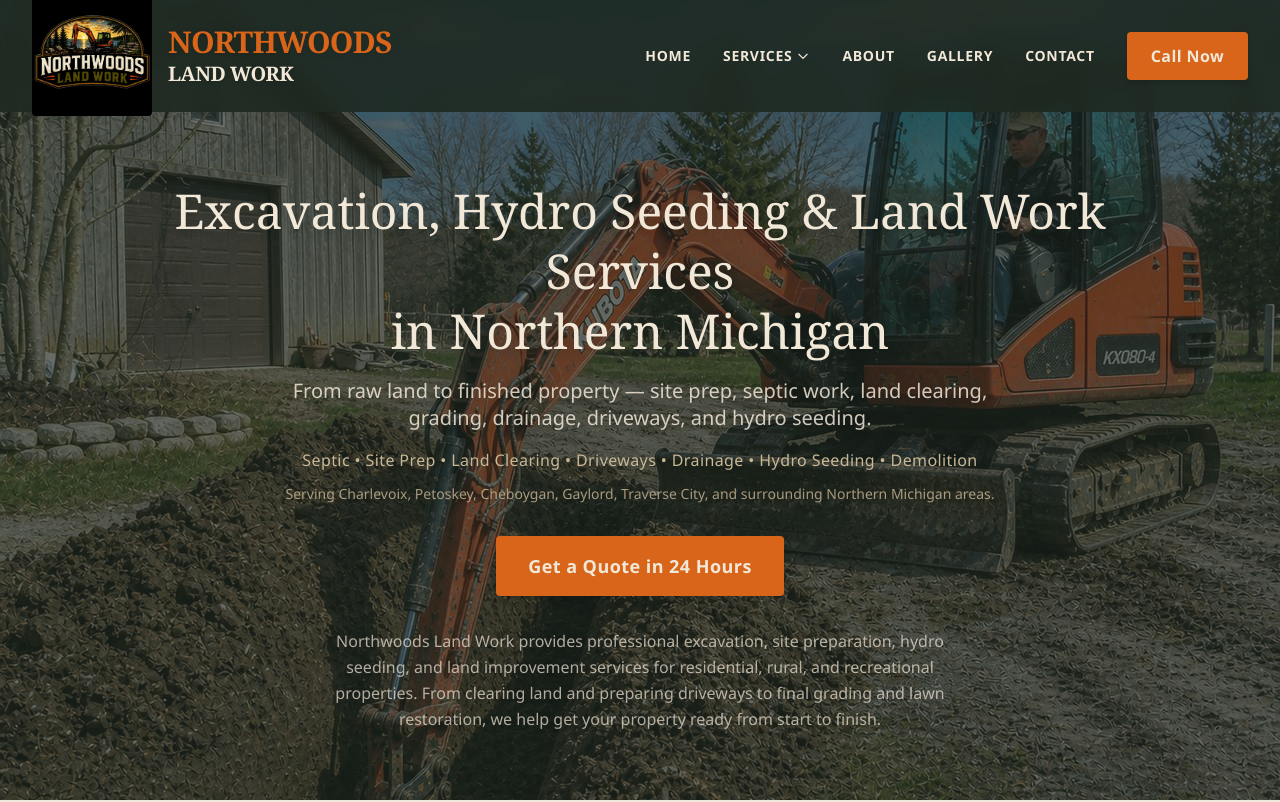
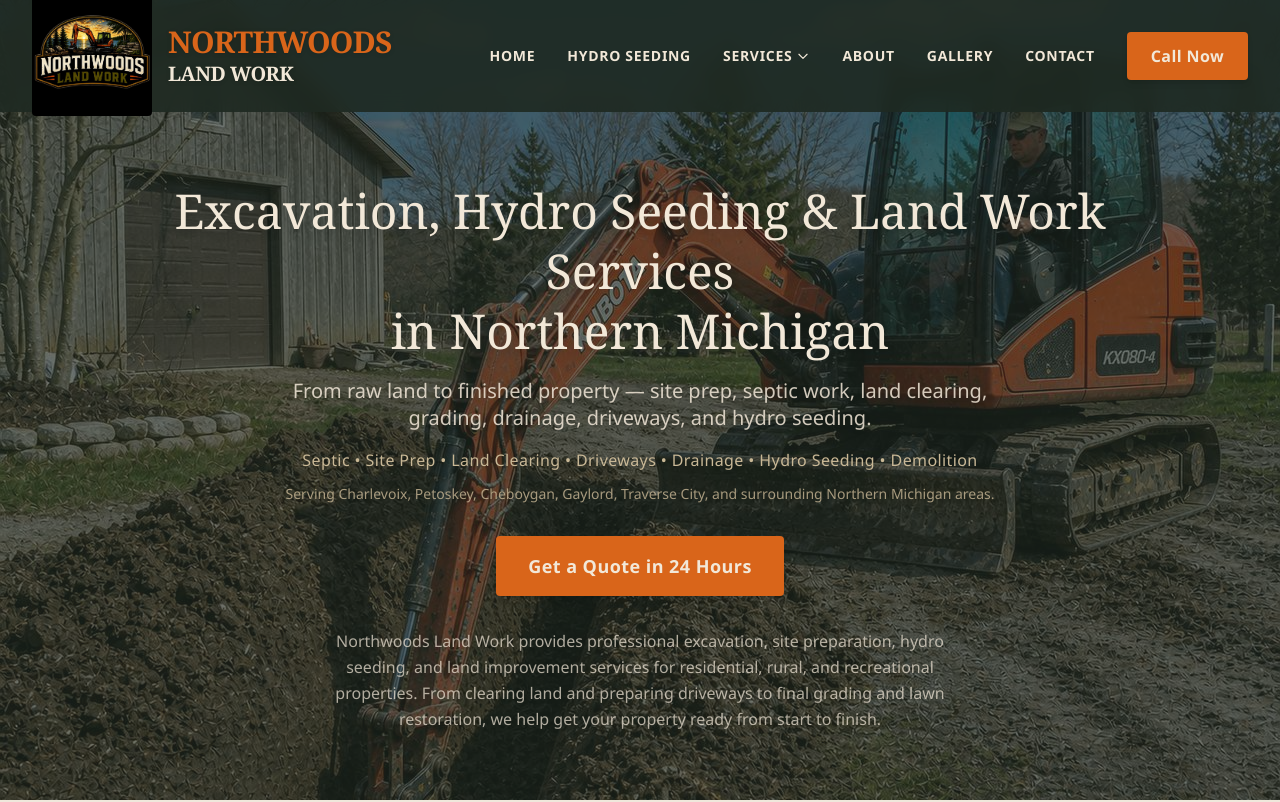
Before and after one commit to Sherryfarmshop/great-lakes-excavating, a Next.js app: page / in a window 1280 px wide. Shown: the top 802 px of the page. Built offline with nearby package versions, Linux system fonts and the light colour scheme.

Commit message:
Restore Hydro Seeding as separate nav link alongside Services dropdown

```diff
--- a/src/components/Navbar.tsx
+++ b/src/components/Navbar.tsx
@@ -66,10 +66,13 @@
 
           {/* Desktop Nav */}
           <div className="hidden md:flex items-center space-x-8">
-            {navLinks.map((link) => {
-              if (link.label === 'Hydro Seeding') {
-                return (
-                  <div key="services-dropdown" className="relative" ref={dropdownRef}>
+            <a href="#home" className="text-cream hover:text-accent-orange transition-colors text-sm font-semibold tracking-wider uppercase">
+              Home
+            </a>
+            <a href="#hydroseeding" className="text-cream hover:text-accent-orange transition-colors text-sm font-semibold tracking-wider uppercase">
+              Hydro Seeding
+            </a>
+            <div className="relative" ref={dropdownRef}>
               <button
                 onClick={() => setServicesOpen(!servicesOpen)}
                 className="text-cream hover:text-accent-orange transition-colors text-sm font-semibold tracking-wider uppercase flex items-center gap-1"
@@ -94,14 +97,15 @@
                 </div>
               )}
             </div>
-                );
-              }
-              return (
-                <a key={link.href} href={link.href} className="text-cream hover:text-accent-orange transition-colors text-sm font-semibold tracking-wider uppercase">
-                  {link.label}
+            <a href="#about" className="text-cream hover:text-accent-orange transition-colors text-sm font-semibold tracking-wider uppercase">
+              About
             </a>
-              );
-            })}
+            <a href="#gallery" className="text-cream hover:text-accent-orange transition-colors text-sm font-semibold tracking-wider uppercase">
+              Gallery
+            </a>
+            <a href="#contact" className="text-cream hover:text-accent-orange transition-colors text-sm font-semibold tracking-wider uppercase">
+              Contact
+            </a>
             <a href="tel:2313304745" className="bg-[#D9651A] hover:bg-[#c05716] text-[#F2E8D8] px-6 py-3 rounded font-bold text-base tracking-wide transition-colors shadow-md">
               Call Now
             </a>
```
Lines whose indentation alone changed are shown as unchanged.
